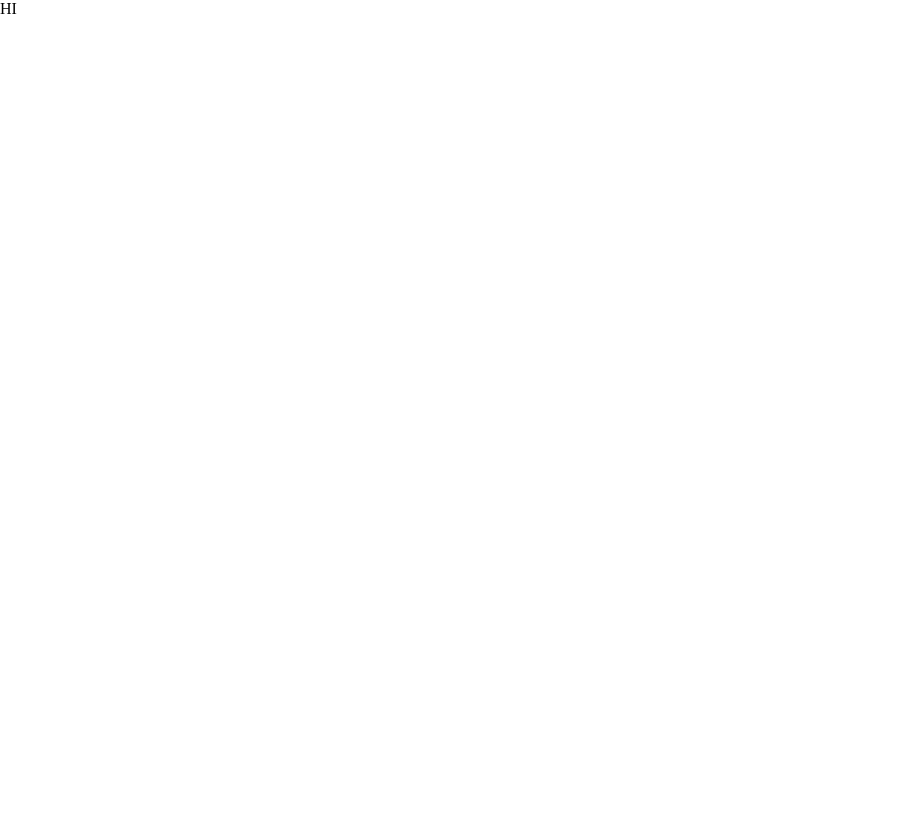
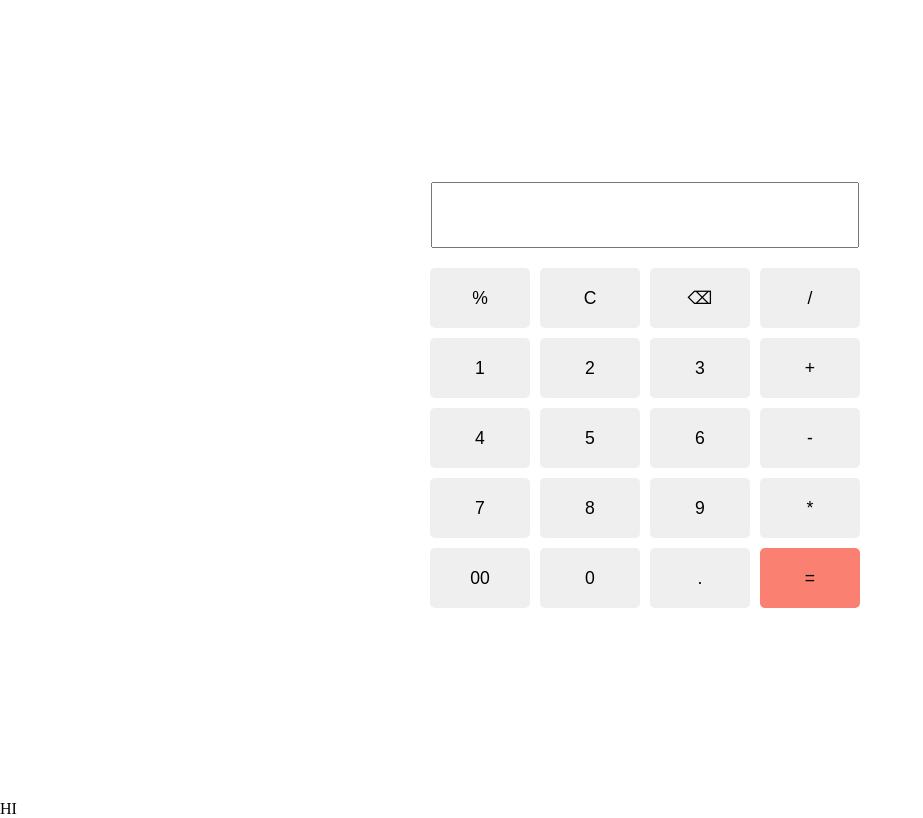
Before and after one commit to johnsonbhaskaran/JavaScript-Projects, a plain HTML site: page JS-Calculator/index.html in a window 1280 px wide. Shown: the whole page, without its empty margins (0-923 px from the left). Drawn offline with Linux system fonts and the light colour scheme.

Commit message:
Done: Basic html structure of the calc project

```diff
--- a/JS-Calculator/index.html
+++ b/JS-Calculator/index.html
@@ -11,6 +11,36 @@
 
 <body>
 
+  <form class="calculator">
+    <div class="form-group">
+      <input type="text">
+    </div>
+    <div class="form-group">
+      <button onclick="addToInput('%')" type="button">%</button><button onclick="clearInput()"
+        type="button">C</button><button onclick="backspace()" type="button">⌫</button><button onclick="addToInput('/')"
+        type="button">/</button>
+    </div>
+    <div class="form-group">
+      <button onclick="addToInput('1')" type="button">1</button><button onclick="addToInput('2')"
+        type="button">2</button><button onclick="addToInput('3')" type="button">3</button><button
+        onclick="addToInput('+')" type="button">+</button>
+    </div>
+    <div class="form-group">
+      <button onclick="addToInput('4')" type="button">4</button><button onclick="addToInput('5')"
+        type="button">5</button><button onclick="addToInput('6')" type="button">6</button><button
+        onclick="addToInput('-')" type="button">-</button>
+    </div>
+    <div class="form-group">
+      <button onclick="addToInput('7')" type="button">7</button><button onclick="addToInput('8')"
+        type="button">8</button><button onclick="addToInput('9')" type="button">9</button><button
+        onclick="addToInput('*')" type="button">*</button>
+    </div>
+    <div class="form-group">
+      <button onclick="addToInput('00')" type="button">00</button><button onclick="addToInput('0')"
+        type="button">0</button><button onclick="addToInput('.')" type="button">.</button><button
+        onclick="evaluateVal()" type="button" id="evaluate">=</button>
+    </div>
+  </form>
 
   <script src="./index.js"></script>
 </body>
```
